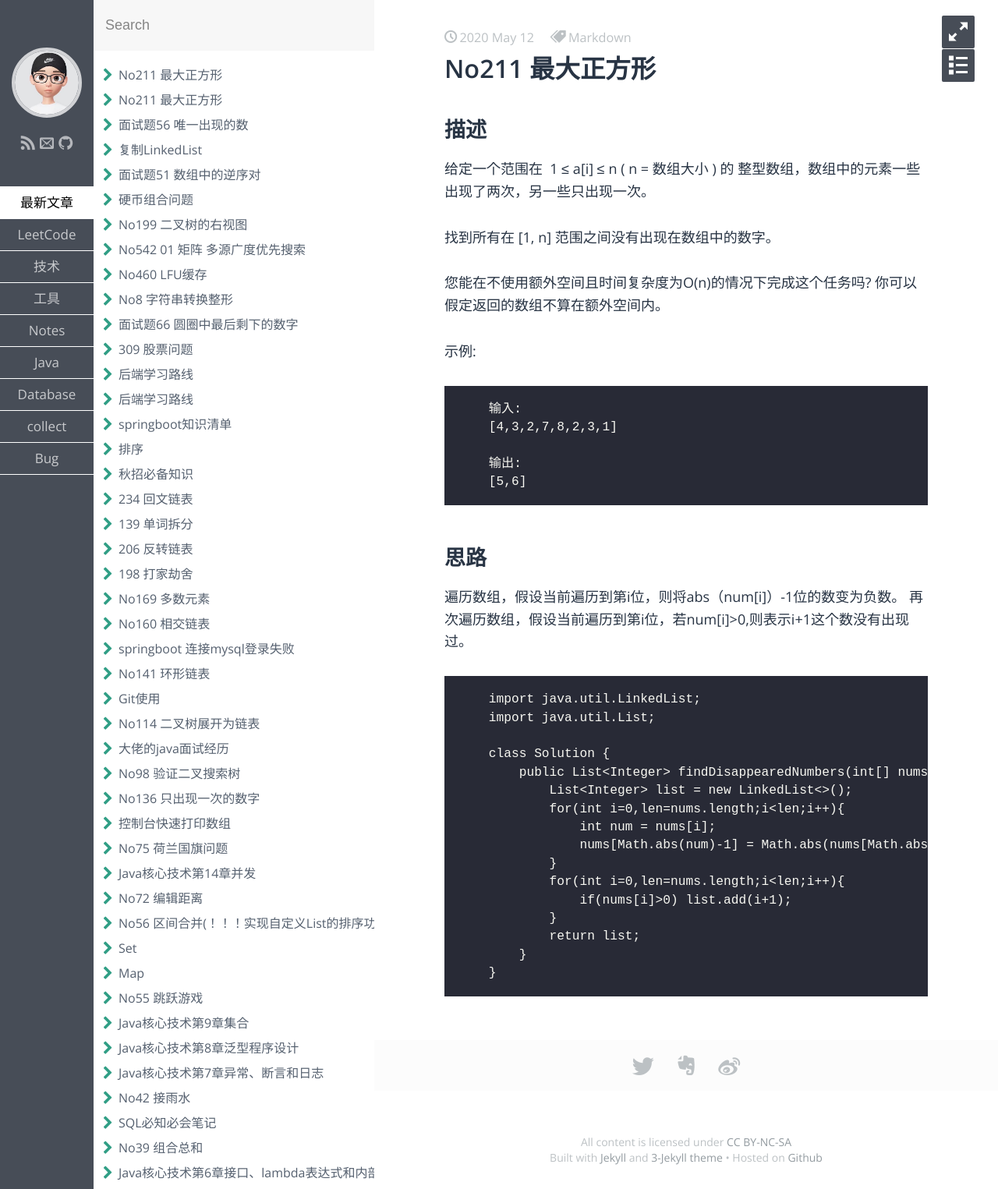
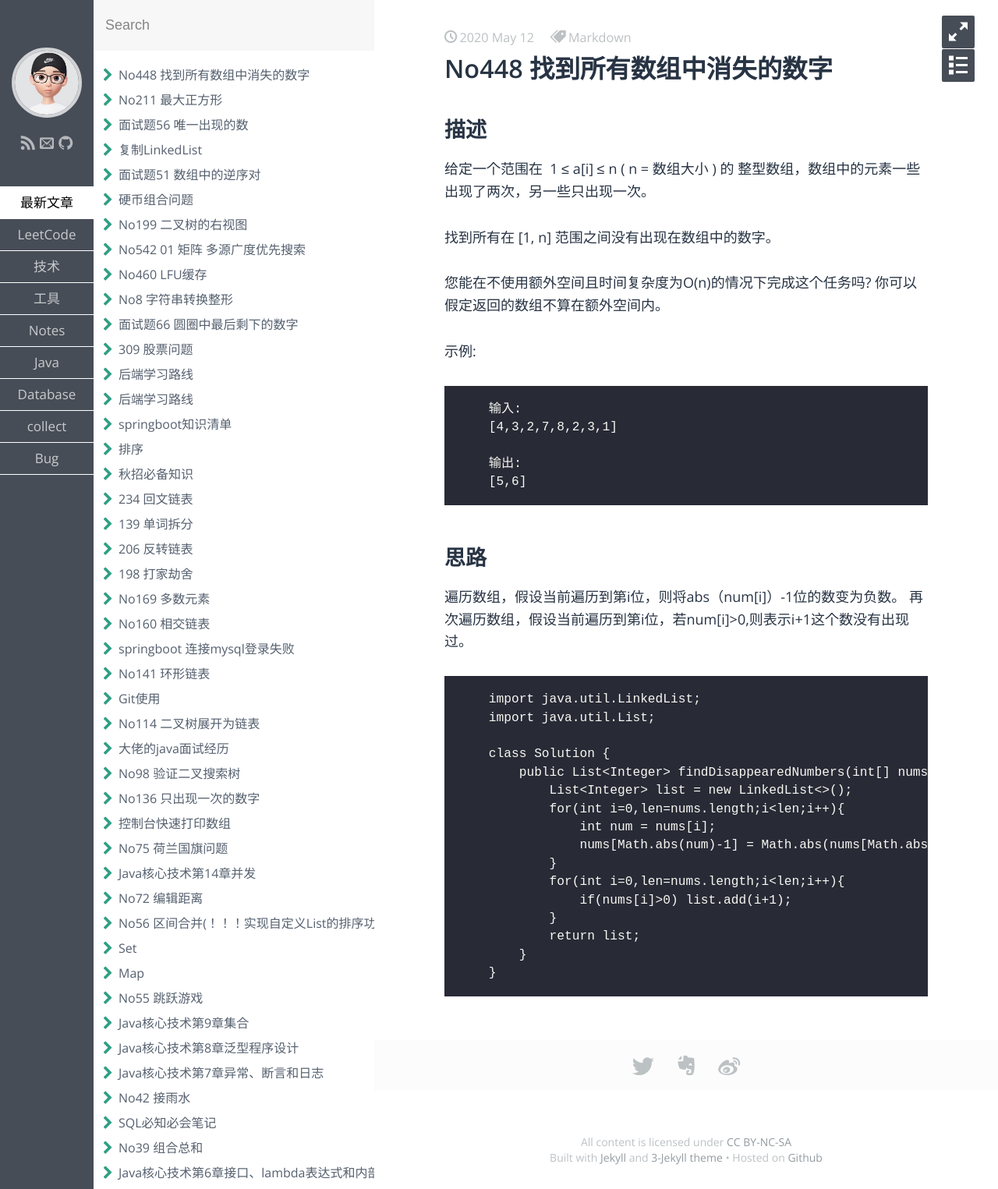
Before and after one commit to Tong0217/Tong0217.github.io, a Jekyll site: the page built from _posts/LeetCode/2020-5-12-No448.md, in a window 1280 px wide. Shown: the whole page at 78% size. Built offline with Jekyll 4.4.1, drawn with Linux system fonts in a browser that asks for light colours; some web fonts are replaced.

Commit message:
Update 2020-5-12-No448.md

```diff
--- a/_posts/LeetCode/2020-5-12-No448.md
+++ b/_posts/LeetCode/2020-5-12-No448.md
@@ -1,9 +1,9 @@
 ---
 layout: post
-title: No211 最大正方形
+title: No448 找到所有数组中消失的数字
 category: LeetCode
 tags: Markdown
-description: 在给定数组中寻找最大正方形
+description: 找到所有在 [1, n] 范围之间没有出现在数组中的数字
 ---
 ## 描述
 给定一个范围在  1 ≤ a[i] ≤ n ( n = 数组大小 ) 的 整型数组，数组中的元素一些出现了两次，另一些只出现一次。
```
